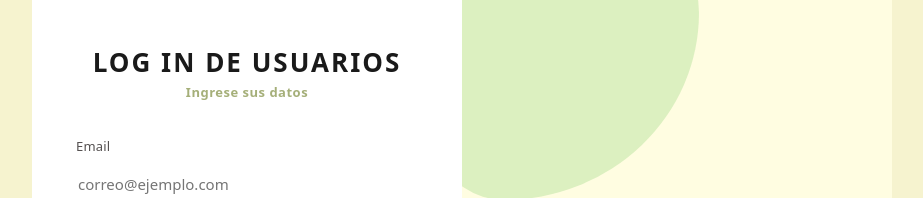
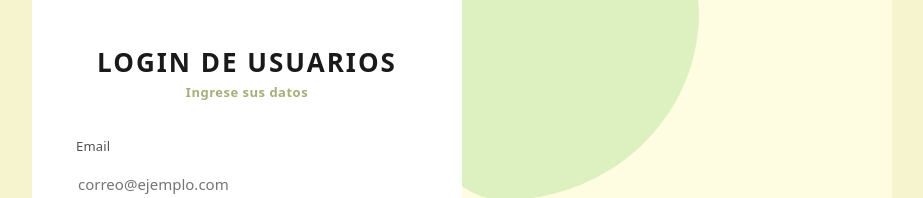
Before and after one commit to mimeceballos/integrador, a Vue app: page / in a window 1280 px wide. Shown: the part 190-388 px from the top of the page, without its empty margins (178-1101 px from the left). Built offline with nearby package versions, Linux system fonts and the light colour scheme.

Commit message:
correcion de titulo de pantalla de login

```diff
--- a/src/components/LogIn.vue
+++ b/src/components/LogIn.vue
@@ -97,7 +97,7 @@ async function handleSubmit(): Promise<void> {
 
     <form class="login-card" novalidate @submit.prevent="handleSubmit">
       <div class="login-form-side">
-        <h1 class="login-title">Log In de Usuarios</h1>
+        <h1 class="login-title">LogIn de Usuarios</h1>
         <p class="login-subtitle">Ingrese sus datos</p>
 
         <!-- Campo Email -->
```
